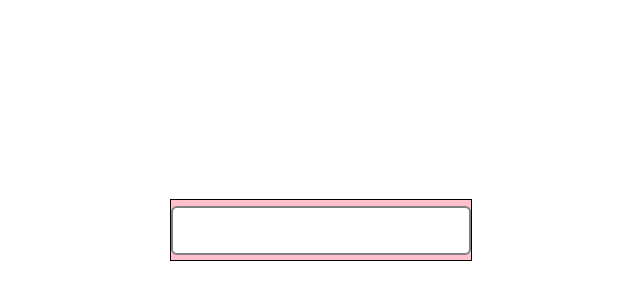
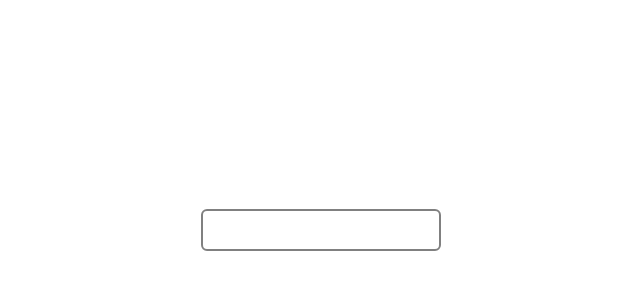
Before and after one commit to yuto-miyoshi/login, an Angular app in the folder frontend/: page / in a window 1280 px wide. Shown: the part 170-470 px from the top of the page, without its empty margins (319-959 px from the left). Built offline with nearby package versions, Linux system fonts and the light colour scheme.

Commit message:
UPDATE：メールコンポーネントのバインディングを調整

```diff
--- a/frontend/src/app/shared/molecules/atoms/string-input/string-input-default.const.ts
+++ b/frontend/src/app/shared/molecules/atoms/string-input/string-input-default.const.ts
@@ -1,5 +1,5 @@
 export namespace StringInputDefaultConst {
-    export const value = '';
+    export const str = '';
 
     export const actionInput = () => {};
 
--- a/frontend/src/app/shared/molecules/atoms/string-input/string-input.component.html
+++ b/frontend/src/app/shared/molecules/atoms/string-input/string-input.component.html
@@ -1 +1 @@
-<input type="text" (input)="onInput()" (focus)="onFocus()" (blur)="onBlur()">
+<input type="text" [(ngModel)]="str" (input)="onInput()" (focus)="onFocus()" (blur)="onBlur()">
--- a/frontend/src/app/shared/molecules/atoms/string-input/string-input.component.ts
+++ b/frontend/src/app/shared/molecules/atoms/string-input/string-input.component.ts
@@ -1,14 +1,16 @@
 import { Component, Input } from "@angular/core";
 import { StringInputDefaultConst } from "./string-input-default.const";
+import { FormsModule } from "@angular/forms";
 
 @Component({
     selector: 'app-string-input',
     standalone: true,
+    imports: [FormsModule],
     templateUrl: './string-input.component.html',
     styleUrl: './string-input.component.scss',
 })
 export class StringInputComponent {
-    @Input() value = StringInputDefaultConst.value;
+    @Input() str = StringInputDefaultConst.str;
 
     @Input() actionInput: () => void = StringInputDefaultConst.actionInput;
 
--- a/frontend/src/app/shared/molecules/atoms/string-input/string-input.directive.ts
+++ b/frontend/src/app/shared/molecules/atoms/string-input/string-input.directive.ts
@@ -6,7 +6,7 @@ import { StringInputDefaultConst } from "./string-input-default.const";
     standalone: true,
 })
 export class StringInputDirective {
-    @Input() value = StringInputDefaultConst.value;
+    @Input() value = StringInputDefaultConst.str;
 
     @Input() actionInput: () => void = StringInputDefaultConst.actionInput;
 
--- a/frontend/src/app/shared/molecules/mail-input/mail-input.component.html
+++ b/frontend/src/app/shared/molecules/mail-input/mail-input.component.html
@@ -1,5 +1,10 @@
-<div class="title" [class.non-display]="!isFocused">Mail</div>
+<div class="title" [class.display]="isFocused">Mail</div>
 
-<div class="wrap">
-    <input app-string-input type="text" [actionFocus]="actionFocusChange" [actionBlur]="actionFocusChange"/>
+<div class="wrap" [class.wrap-focused]="isFocused">
+  <app-string-input
+    type="text"
+    [str]="str"
+    [actionFocus]="actionFocusChange"
+    [actionBlur]="actionFocusChange"
+  />
 </div>
--- a/frontend/src/app/shared/molecules/mail-input/mail-input.component.scss
+++ b/frontend/src/app/shared/molecules/mail-input/mail-input.component.scss
@@ -1,12 +1,8 @@
 :host {
     /** self skeleton */
     position: relative;
-    height: 60px;
-    width: 300px;
-
-    /** self design */
-    border: 1px black solid;
-    background-color: pink;
+    width: 240px;
+    height: 50px;
 
     /** child skeleton */
     display: flex;
@@ -24,10 +20,12 @@
 
     /** self design */
     background-color: white;
+    opacity: 0;
 }
 
-.non-display {
-    display: none;
+.display {
+    /** self design */
+    opacity: 1;
 }
 
 .wrap {
@@ -56,13 +54,13 @@
     }
 }
 
-.wrap:focus-within {
+.wrap-focused {
     /** self design */
     border-width: 2px;
 
     animation-name: border-blinking;
     animation-iteration-count: infinite;
-    animation-duration: 2s;
+    animation-duration: 1.5s;
 }
 
 @keyframes border-blinking {
@@ -71,7 +69,7 @@
     }
 
     50% {
-        border-color: rgba(128, 128, 128, 0)
+        border-color: rgba(128, 128, 128, 0.1)
     }
 
     100% {
```
Also changed, not shown: frontend/src/app/shared/molecules/mail-input/mail-input.component.ts (+8 -4 lines).
